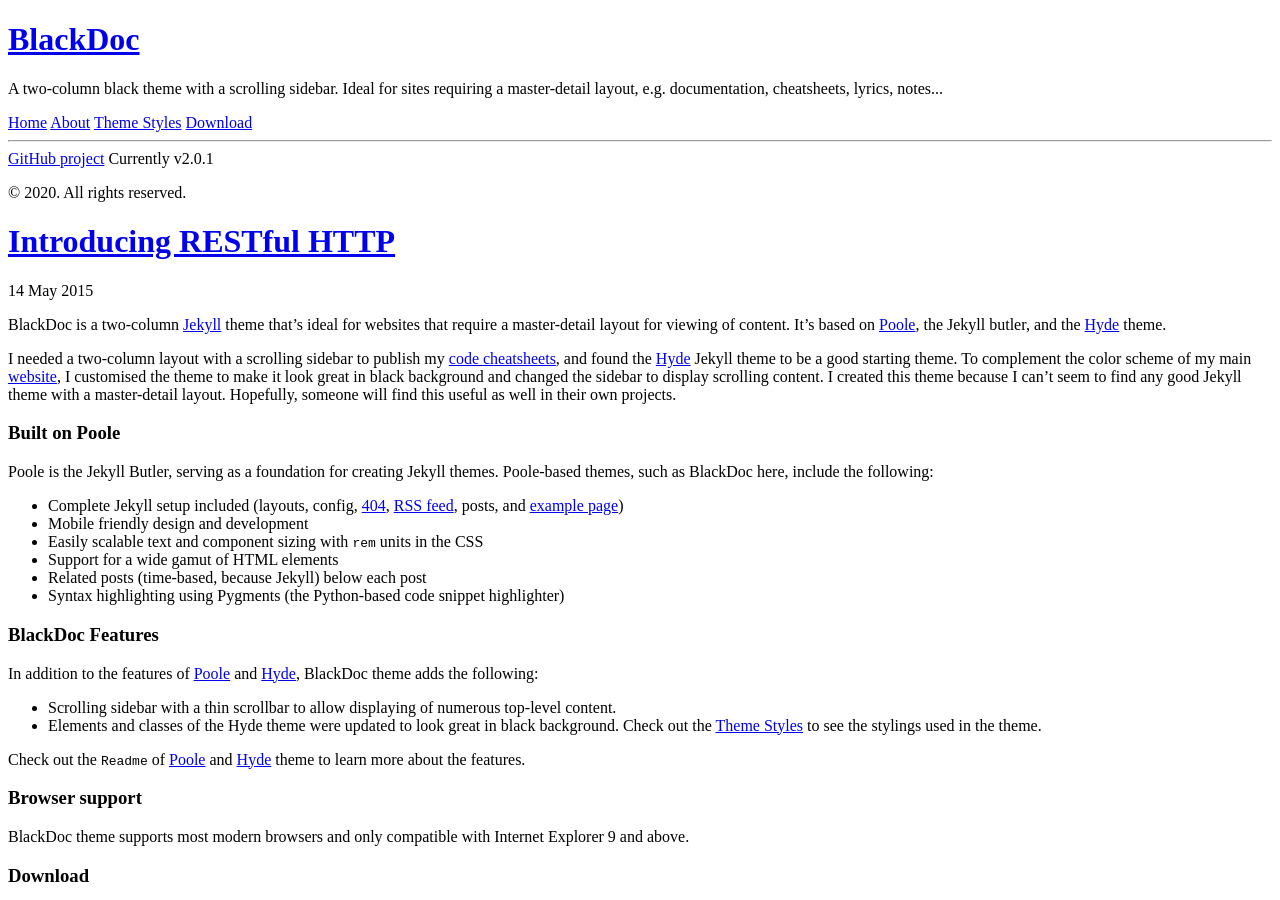
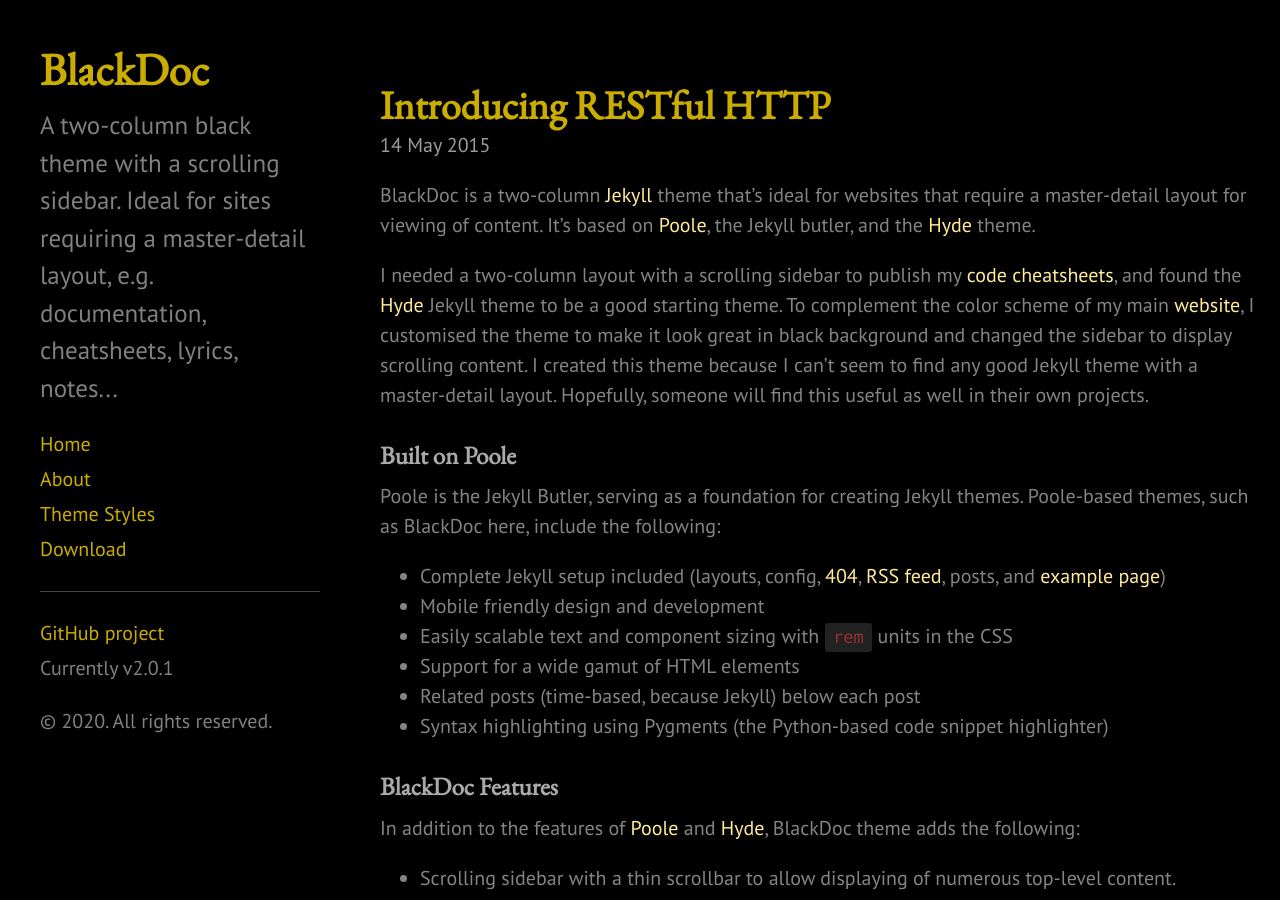
Before and after one commit to deep-rnd/restful-http, a Jekyll site: the page built from index.html, in a window 1280 px wide and 900 px high. Built offline with Jekyll 4.4.1, drawn with Linux system fonts in a browser that asks for light colours; the list of posts is cut into pages by our own code.

```diff
--- a/_config.yml
+++ b/_config.yml
@@ -7,7 +7,7 @@ title:            BlackDoc
 tagline:          Black Theme for Jekyll
 description:      "A two-column black theme with a scrolling sidebar. Ideal for sites requiring a master-detail layout, e.g. documentation, cheatsheets, lyrics, notes..."
 url:              https://deep-rnd.github.io
-baseurl:          /restful-http
+baseurl:          /restful-http/
                   # the optional subpath of your site, e.g. "/my-jekyll-site/"
                   # This will apply to all pages in your Jekyll site.
 
```
